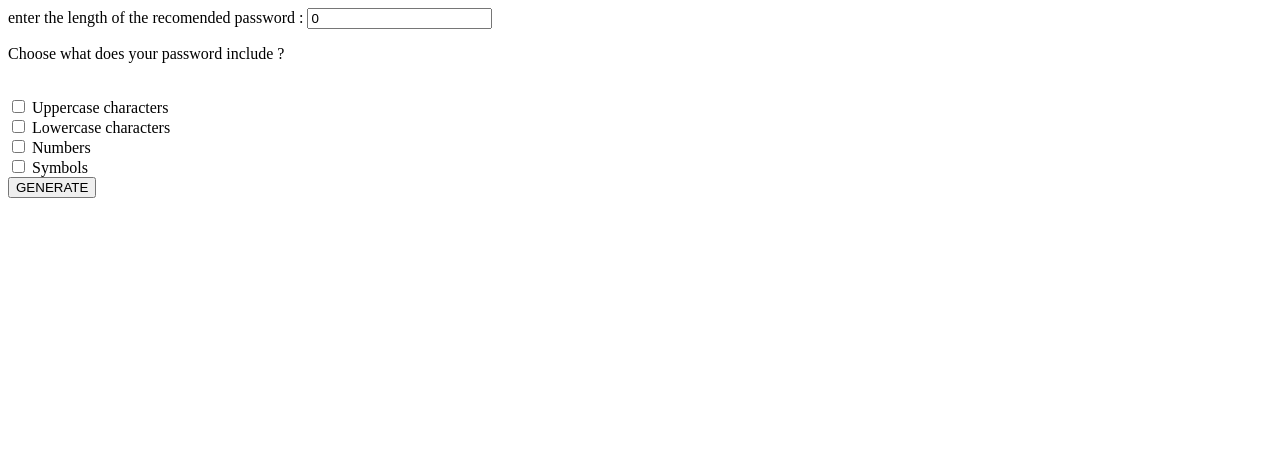
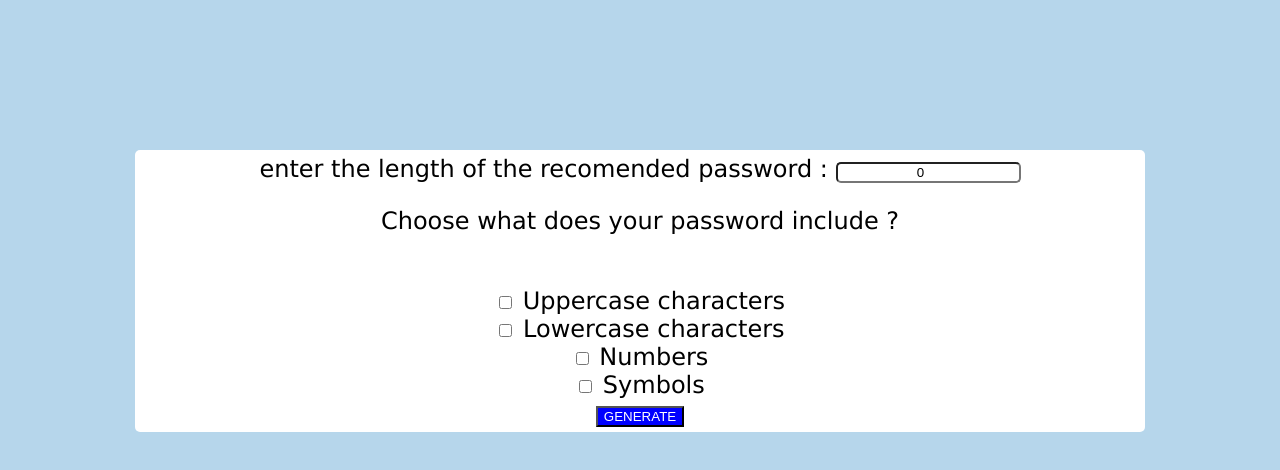
Before and after one commit to moumenebissou07/Random-password-generator, a plain HTML site: page index.html in a window 1280 px wide. Drawn offline with Linux system fonts and the light colour scheme.

Commit message:
Change stylesheet link from tiger.css to style.css

```diff
--- a/index.html
+++ b/index.html
@@ -4,7 +4,7 @@
     <meta charset="UTF-8">
     <meta name="viewport" content="width=device-width, initial-scale=1.0">
     <title>My WEBSITE</title>
-    <link rel="stylesheet" href="tiger.css">
+    <link rel="stylesheet" href="style.css">
 </head>
 <body>
 
```
